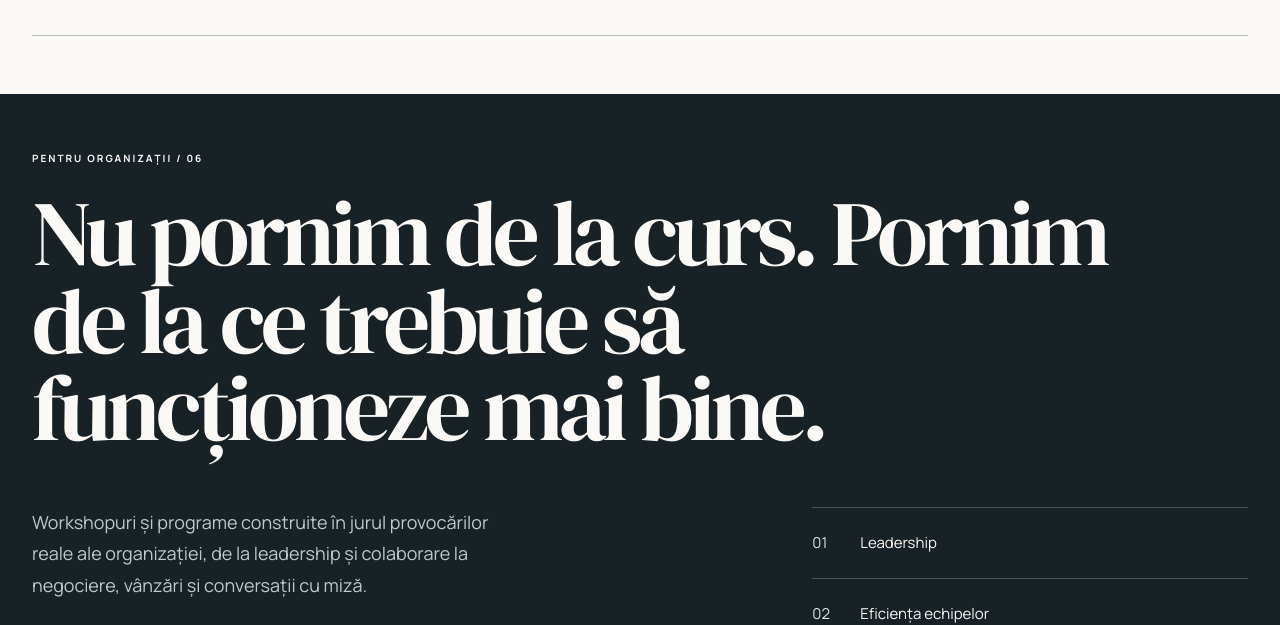
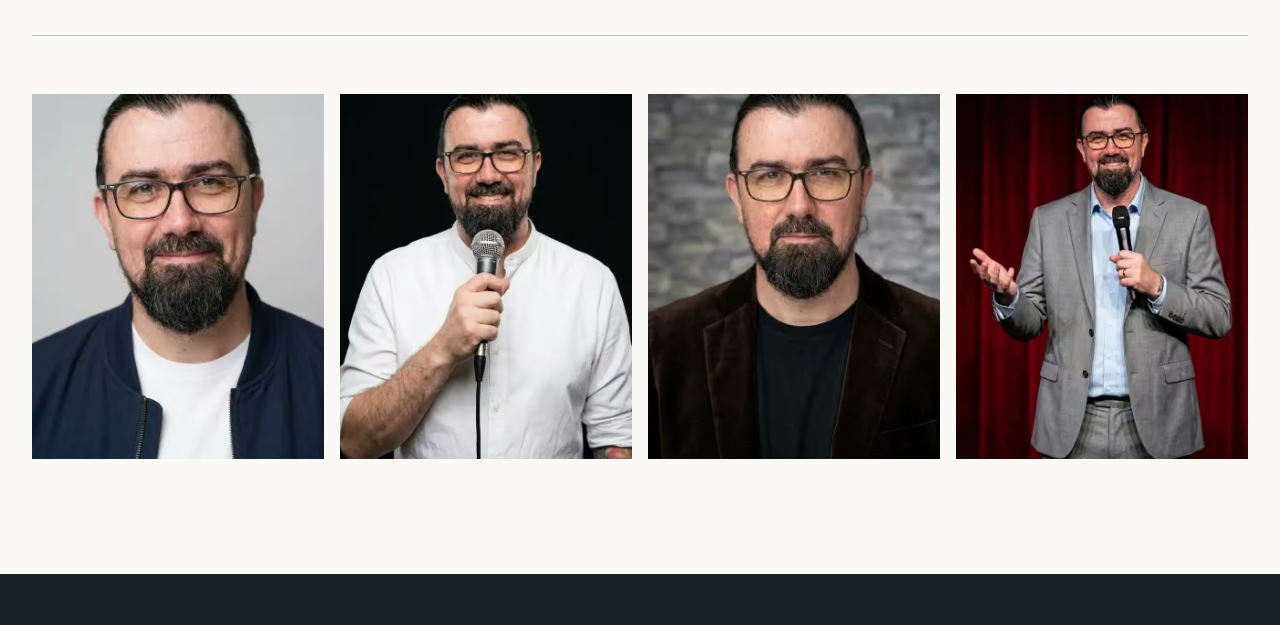
Before and after one commit to ivanovroxana1988-arch/bogdanvizitiu, a Next.js app: page / in a window 1280 px wide. Shown: the part 3813-4438 px from the top of the page. Built offline with nearby package versions, Linux system fonts and the light colour scheme.

Commit message:
Show full approved photography set on homepage

```diff
--- a/app/page.tsx
+++ b/app/page.tsx
@@ -23,6 +23,15 @@ export default function Home({searchParams}:{searchParams?:{lang?:string}}){
 
     <section className="programs shell"><div className="program-intro"><Eyebrow>{copy.programsEyebrow} / 05</Eyebrow><h2>{copy.programsStatement}</h2><p>{copy.programsIntro}</p></div>{programs.map((program,i)=><article className="program-row" key={program.slug}><span>0{i+1}</span><h3>{program.title}</h3><p>{program.description}</p><ArrowLink href={`/programs/${program.slug}`}>{copy.viewProgram}</ArrowLink></article>)}</section>
 
+    <section aria-label={locale==='ro'?'Bogdan Vizitiu în contexte profesionale':'Bogdan Vizitiu in professional contexts'} style={{paddingTop:0,paddingBottom:'clamp(6rem,9vw,9rem)'}}>
+      <div className="shell" style={{display:'grid',gridTemplateColumns:'repeat(auto-fit,minmax(230px,1fr))',gap:'clamp(10px,1.2vw,18px)',alignItems:'start'}}>
+        <EditorialImage asset="portraitDark" kind="portrait"/>
+        <EditorialImage asset="workshop" kind="portrait"/>
+        <EditorialImage asset="coaching" kind="portrait"/>
+        <EditorialImage asset="speaking" kind="portrait"/>
+      </div>
+    </section>
+
     <section className="dark"><div className="shell corporate-grid"><div className="corporate-title"><Eyebrow>{copy.corporateEyebrow} / 06</Eyebrow><h2>{copy.corporateTitle}</h2></div><div className="corporate-copy"><p>{copy.corporateText}</p><ArrowLink href="/corporate">{copy.corporateCta}</ArrowLink></div><div className="domain-list">{copy.corporateDomains.map((domain,i)=><div key={domain}><span>0{i+1}</span>{domain}</div>)}</div><ConceptImage asset="workshopNotes" kind="wide"/></div></section>
 
     <section className="final-loop"><div className="shell final-grid"><Eyebrow>{copy.finalEyebrow}</Eyebrow><h2>{copy.finalTitle}</h2><div><p>{copy.finalText}</p><ArrowLink href="/contact">{copy.finalCta}</ArrowLink></div></div></section>
```
